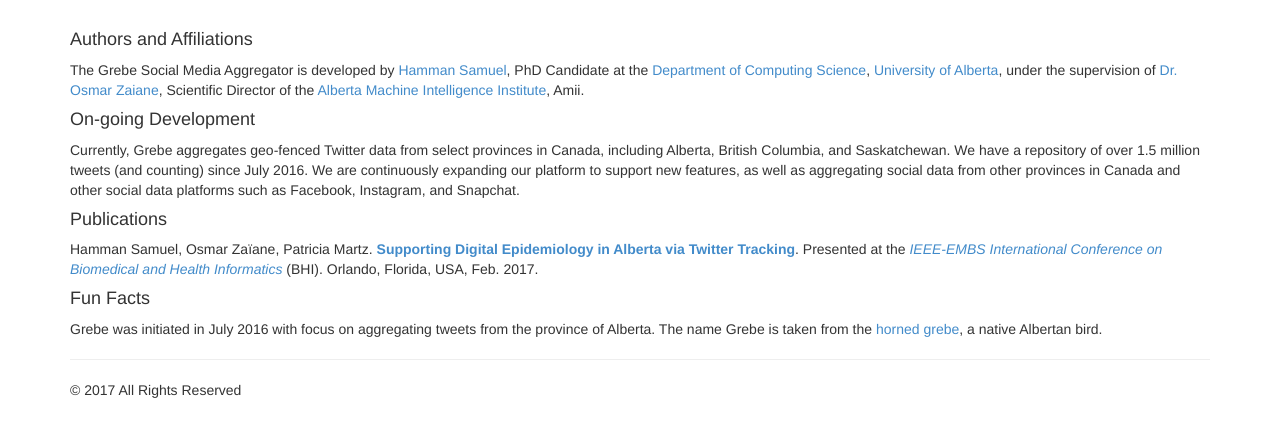
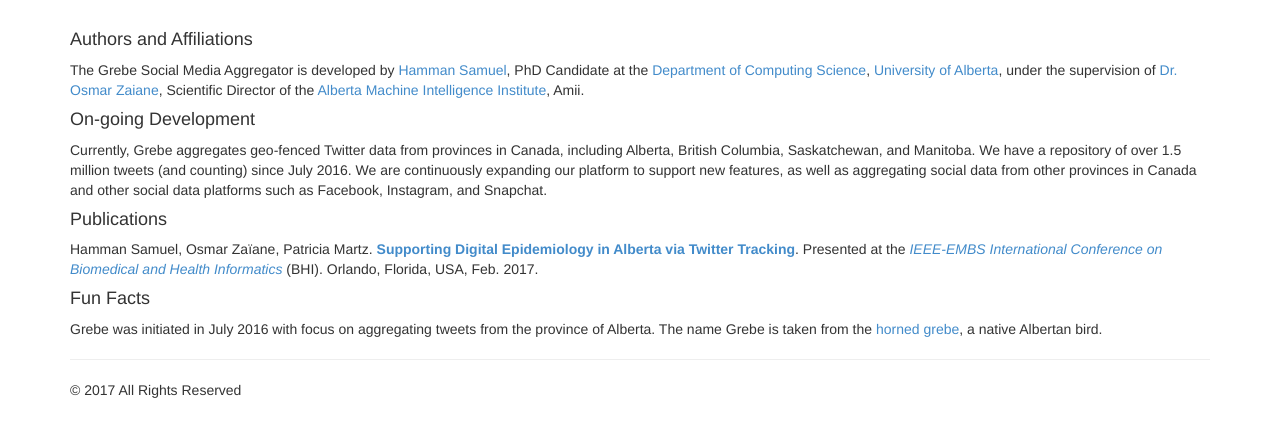
Before and after one commit to hwsamuel/Grebe, a Flask app: page /grebe/about/ in a window 1280 px wide. Shown: the part 52-489 px from the top of the page. Run offline with Flask 2, Linux system fonts and the light colour scheme; some libraries are stand-ins or nearby versions.

Commit message:
Added Manitoba to list of provinces

```diff
--- a/templates/grebe/about.html
+++ b/templates/grebe/about.html
@@ -8,7 +8,7 @@ The Grebe Social Media Aggregator is developed by <a target="_blank" href="http:
 
 <h4>On-going Development</h4>
 <p>
-Currently, Grebe aggregates geo-fenced Twitter data from select provinces in Canada, including Alberta, British Columbia, and Saskatchewan. We have a repository of over 1.5 million tweets (and counting) since July 2016. We are continuously expanding our platform to support new features, as well as aggregating social data from other provinces in Canada and other social data platforms such as Facebook, Instagram, and Snapchat.
+Currently, Grebe aggregates geo-fenced Twitter data from provinces in Canada, including Alberta, British Columbia,  Saskatchewan, and Manitoba. We have a repository of over 1.5 million tweets (and counting) since July 2016. We are continuously expanding our platform to support new features, as well as aggregating social data from other provinces in Canada and other social data platforms such as Facebook, Instagram, and Snapchat.
 </p>
 
 <h4>Publications</h4>
```
